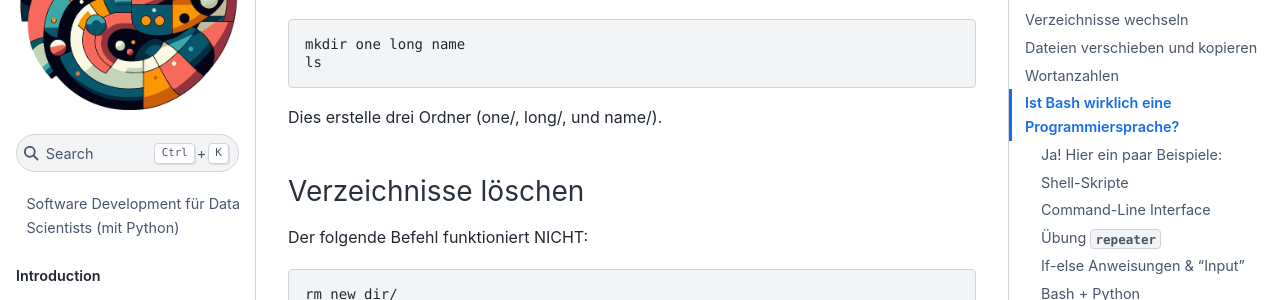
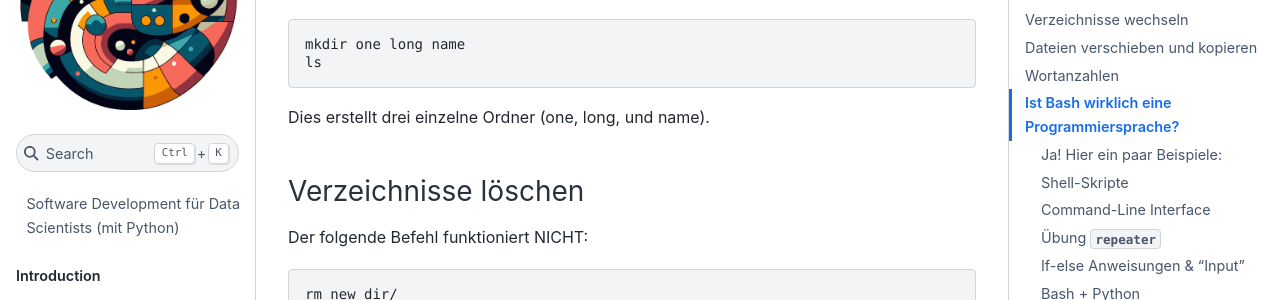
Before and after one commit to florian-huber/data_science_software_dev, a Jupyter Book: the page built from live_coding_sessions/live_coding_01_shell.md, in a window 1280 px wide and 900 px high, scrolled down 2777 px. Shown: the part 153-453 px from the top of the window. Built offline with Jupyter Book 1.0.4 settings and Sphinx 7.4.7 and the Sphinx Book theme 1.1.4, drawn with Linux system fonts in a browser that asks for light colours; pages that are not in the unit, such as notebooks, are missing from menus.

````diff
--- a/live_coding_sessions/live_coding_01_shell.md
+++ b/live_coding_sessions/live_coding_01_shell.md
@@ -113,7 +113,7 @@ mkdir one long name
 ls
 ```
 
-Dies erstelle drei Ordner (one/, long/, und name/).
+Dies erstellt drei einzelne Ordner (one, long, und name).
 
 ### Verzeichnisse löschen
 
@@ -177,7 +177,7 @@ For-Loop:
 ```bash
 for Variable in {1..5}
 do
-    echo $Variable$
+    echo $Variable
 done
 ```
 
````
